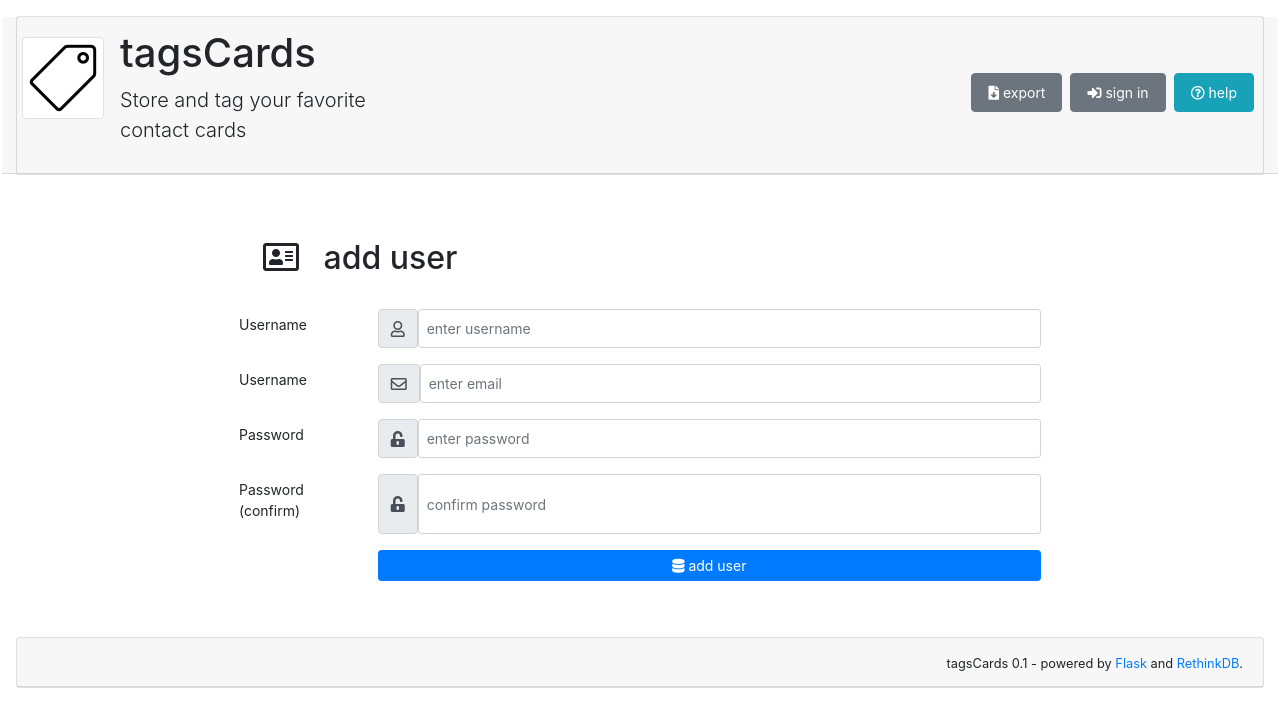
After one commit to vmapps/tagscards, a Flask app: template web/templates/users/edit.html in a window 1280 px wide. The commit adds this page. Shown: the top 727 px of the page. Run offline with Flask 2, Linux system fonts and the light colour scheme; the template is opened without the code that fills it, so the values that code supplies are empty; some libraries are stand-ins or nearby versions.

Commit message:
add users management

```diff
--- a/web/__init__.py
+++ b/web/__init__.py
@@ -21,6 +21,7 @@ app.jinja_env.add_extension('jinja2.ext.do')
 from web.views import admin
 from web.views import contacts
 from web.views import export
+from web.views import users
 
 # --------------------------------------------------------
 # DATABASE UTILS
@@ -64,7 +65,7 @@ def static_file(path):
 # --------------------------------------------------------
 @app.route('/')
 def index():
-    return redirect(url_for('contacts_all'))
+    return redirect(url_for('contacts_list'))
 
 # --------------------------------------------------------
 # HELP PAGE
--- a/web/config.py
+++ b/web/config.py
@@ -26,7 +26,7 @@ TEMPLATES_AUTO_RELOAD = True
 
 STATIC_FOLDER	= 'static'
 
-SESSION_TIMEOUT     = 5
+SESSION_TIMEOUT     = 15
 SESSION_TYPE		= 'filesystem'
 SESSION_FILE_DIR	= 'tmp'
 SESSION_FILE_THRESHOLD	= 100
--- a/web/static/js/custom.js
+++ b/web/static/js/custom.js
@@ -64,7 +64,17 @@ $( document ).ready(function() {
     if( $('.contact_del_btn').length ) {
         $('.contact_del_btn').click( function(event){
             event.preventDefault();
-            confirmDialog('are you sure ?', (ans) => {
+            confirmDialog('do you confirm that contact deletion', (ans) => {
+                if(ans) event.currentTarget.form.submit();
+            });
+        });
+    }
+
+    // run confirmation modal
+    if( $('.user_del_btn').length ) {
+        $('.user_del_btn').click( function(event){
+            event.preventDefault();
+            confirmDialog('do you confirm that user deletion ?', (ans) => {
                 if(ans) event.currentTarget.form.submit();
             });
         });
--- a/web/templates/contacts/list.html
+++ b/web/templates/contacts/list.html
@@ -35,7 +35,7 @@
     <tbody>
         {% for c in contacts %}
         <tr class="small">
-            <th scope="row"><a href="#" class="vcard_btn" data-id="{{ c.id }}"><i class="far fa-address-card"></i></a></th>
+            <th scope="row"><a href="#" class="vcard_btn text-dark" data-id="{{ c.id }}" title="download vCard for '{{ c.fullname }}'"><i class="far fa-address-card"></i></a></th>
             <td>{{ c.fullname }}</td>
             <td>{{ c.role }}</td>
             <td>
@@ -55,13 +55,13 @@
             </td>
             <td>
                 {% if c.website|length %}
-                    <a href="{{ c.website }}" target="_new" class="text-dark"><i class="fas fa-external-link-alt"></i></a>
+                    <a href="{{ c.website }}" target="_new" class="text-dark" title="visite website for '{{ c.fullname }}'"><i class="fas fa-external-link-alt"></i></a>
                 {% endif %}
             </td>
             <td>
                 {% if c.tags|length > 0 %}
                     {% for t in c.tags|sort %}
-                        <a href="{{ url_for('contacts_tag',id=t) }}" class="btn btn-outline-primary btn-xs">{{ t }}</a>
+                        <a href="{{ url_for('contacts_tag',id=t) }}" class="btn btn-outline-primary btn-sm">{{ t }}</a>
                     {% endfor %}
                 {% endif %}
             </td>
--- a/web/templates/contacts/search.html
+++ b/web/templates/contacts/search.html
@@ -10,7 +10,7 @@
             </div>
         </form>
         {% if info %}
-            <a href="{{ url_for('contacts_all') }}" class="btn btn-outline-info btn-sm m-1">
+            <a href="{{ url_for('contacts_list') }}" class="btn btn-outline-info btn-sm m-1">
                 all records <span class="badge badge-pill badge-info">{{ info.records }}</span>
             </a>
             {% for t in info.tags|dictsort(true) %}
--- a/web/templates/header.html
+++ b/web/templates/header.html
@@ -3,7 +3,7 @@
     <div class="row">
 
         <div class="card-header col-md-4">
-            <a href="{{ url_for('contacts_all') }}"><img src="{{ url_for('static',filename='logo.png') }}" class="float-left mt-2 mr-3 img-thumbnail" /></a>
+            <a href="{{ url_for('contacts_list') }}"><img src="{{ url_for('static',filename='logo.png') }}" class="float-left mt-2 mr-3 img-thumbnail" /></a>
             <h1 class="display-12">
                 {{ config.APP_NAME }}
             </h1>
@@ -14,13 +14,13 @@
             <p>&nbsp;</p>
             <ul class="nav nav-pills justify-content-end">
                 {% if session['logged'] %}
-                <li class="nav-item m-1">
-                    <button class="nav-link btn btn-sm btn-light" disabled>You're logged as <b>{{ session['username'] }}</b></button>
-                </li>
+                    <li class="nav-item m-1">
+                        <button class="nav-link btn btn-sm btn-light" disabled>You're logged as <b>{{ session['username'] }}</b></button>
+                    </li>
+                    <li class="nav-item m-1">
+                        <a class="nav-link btn btn-sm btn-secondary" href="{{ url_for('users_list') }}"><i class="fas fa-users-cog"></i> users</a>
+                    </li>
                 {% endif %}
-                <li class="nav-item m-1">
-                    <a class="nav-link btn btn-sm btn-info" href="{{ url_for('help') }}"><i class="far fa-question-circle"></i> help</a>
-                </li>
                 <li class="nav-item m-1">
                     <a class="nav-link btn btn-sm btn-secondary" href="{{ url_for('export_json') }}"><i class="fas fa-file-download"></i> export</a>
                 </li>
@@ -31,6 +31,9 @@
                         <a class="nav-link btn btn-sm btn-secondary" href="{{ url_for('admin_login') }}"><i class="fas fa-sign-in-alt"></i> sign in</a>
                     {% endif %}
                 </li>
+                <li class="nav-item m-1">
+                    <a class="nav-link btn btn-sm btn-info" href="{{ url_for('help') }}"><i class="far fa-question-circle"></i> help</a>
+                </li>
             </ul>
         </div>
 
--- /dev/null
+++ b/web/templates/users/edit.html
@@ -0,0 +1,55 @@
+{% extends "base.html" %}
+{% block content %}
+
+<p>&nbsp;</p>
+
+<form class="form col-md-8 offset-2" id="users_form" method="post">
+    <div class="p-4">
+        {% if user.id %}
+            <h2><i class="far fa-address-card pr-3"></i> edit user</h2>
+        {% else %}
+            <h2><i class="far fa-address-card pr-3"></i> add user</h2>
+        {% endif %}
+    </div>
+    <div class="form-group row">
+        <label for="user_username" class="col-sm-2 col-form-label-sm">Username</label>
+        <div class="col-sm-10 input-group-prepend">
+            <span class="input-group-text"><i class="far fa-user"></i></span>
+            <input type="text" class="form-control form-control-sm" name="user_username" value="{{ user.username }}" placeholder="enter username">
+        </div>
+    </div>
+    <div class="form-group row">
+        <label for="user_email" class="col-sm-2 col-form-label-sm">Username</label>
+        <div class="col-sm-10 input-group-prepend">
+            <span class="input-group-text"><i class="far fa-envelope"></i></span>
+            <input type="text" class="form-control form-control-sm" name="user_email" value="{{ user.email }}" placeholder="enter email">
+        </div>
+    </div>
+    <div class="form-group row">
+        <label for="user_password1" class="col-sm-2 col-form-label-sm">Password</label>
+        <div class="col-sm-10 input-group-prepend">
+            <span class="input-group-text"><i class="fas fa-unlock-alt"></i></span>
+            <input type="password" class="form-control form-control-sm" name="user_password1" value="{{ user.password1 }}" placeholder="enter password">
+        </div>
+    </div>
+    <div class="form-group row">
+        <label for="user_password2" class="col-sm-2 col-form-label-sm">Password (confirm)</label>
+        <div class="col-sm-10 input-group-prepend">
+            <span class="input-group-text"><i class="fas fa-unlock-alt"></i></span>
+            <input type="password" class="form-control form-control-sm" name="user_password2" value="{{ user.password2 }}" placeholder="confirm password">
+        </div>
+    </div>
+    <div class="form-group row">
+        <label for="user_submit" class="col-sm-2 col-form-label-sm"></label>
+        <div class="col-sm-10">
+            {% if user.id %}
+                <input type="hidden" name="user_id" value="{{ user.id }}">
+                <button type="submit" class="btn btn-warning btn-sm btn-block"><i class="fas fa-database"></i> update user</button>
+            {% else %}
+               <button type="submit" class="btn btn-primary btn-sm btn-block"><i class="fas fa-database"></i> add user</button>
+            {% endif %}
+        </div>
+    </div>
+</form>
+
+{% endblock %}
--- a/web/views/contacts.py
+++ b/web/views/contacts.py
@@ -23,7 +23,7 @@ from web.utils import get_info, get_sort
 # CONTACTS
 # --------------------------------------------------------
 @app.route('/contacts')
-def contacts_all():
+def contacts_list():
     vsort = get_sort()
 
     info = get_info()
@@ -86,9 +86,9 @@ def contacts_add():
         else:
             contact['tags'] = []
 
-        res = r.db('test').table('contacts').insert(contact).run()
+        res = r.table('contacts').insert(contact).run()
         if( not res['errors'] ):
-            return redirect(url_for('contacts_all'))
+            return redirect(url_for('contacts_list'))
 
     info = get_info()
     return render_template('contacts/edit.html',contact={},info=info)
@@ -117,7 +117,7 @@ def contacts_mod(id):
         if( data['contact_id'] ):
             res = r.table('contacts').get(id).update(contact).run()
             if( not res['errors'] ):
-                return redirect(url_for('contacts_all'))
+                return redirect(url_for('contacts_list'))
 
     info = get_info()
     res = r.table('contacts').get(id).run()
@@ -131,6 +131,6 @@ def contacts_mod(id):
 def contacts_del(id):
     res = r.table('contacts').get(id).delete().run()
     if( not res['errors'] ):
-        return redirect(url_for('contacts_all'))
+        return redirect(url_for('contacts_list'))
 
-    return redirect(url_for('contacts_all'))
+    return redirect(url_for('contacts_list'))
```
Also changed, not shown: web/templates/users/list.html (added, +42 -0 lines), web/views/users.py (added, +98 -0 lines), README.md, web/views/admin.py (line endings or trailing spaces).
